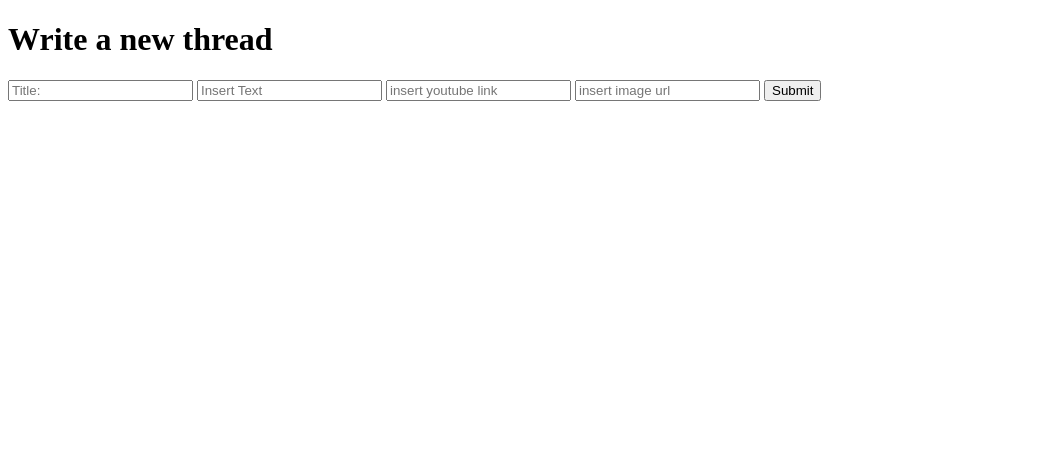
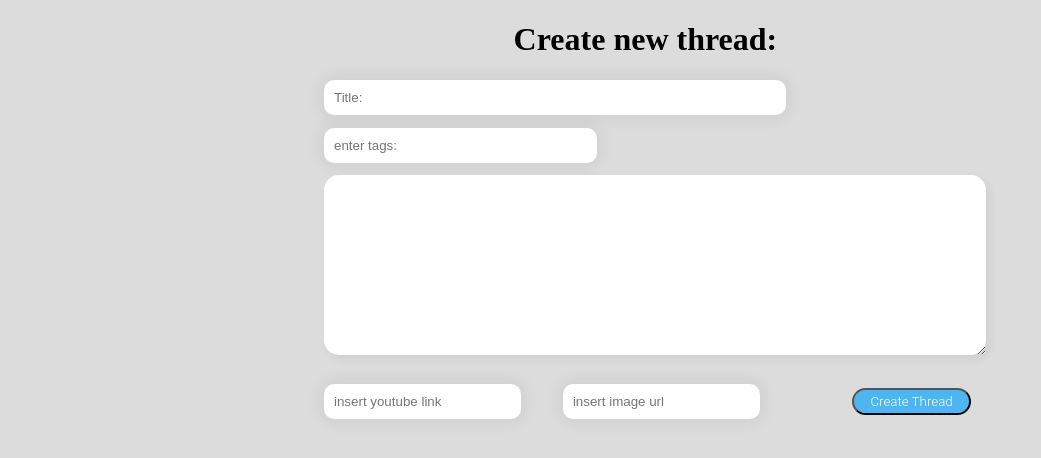
Before and after one commit to HiramLpzRdz/TechX-TeamMiners, a Flask app: page /new_thread in a window 1280 px wide. Shown: the top 458 px of the page, without its empty margins (0-1041 px from the left). Run offline with Flask 2, Linux system fonts and the light colour scheme; some libraries are stand-ins or nearby versions.

Commit message:
added basic css to thread and new thread

```diff
--- a/app.py
+++ b/app.py
@@ -85,6 +85,9 @@ def create_thread():
         il = request.form['image_link']
         if il != '':
             thread_info['image_link'] = il
+        tags = request.form['tags']
+        if tags != '':
+            thread_info['tags'] = tags.split()
         _id = threads.insert_one(thread_info)
         path = '/thread/' + str(_id.inserted_id)
         return redirect(path)
--- /dev/null
+++ b/static/css/new_thread.css
@@ -0,0 +1,75 @@
+body {
+   background-color: rgb(220,220,220);
+}
+
+h1 {
+   margin-left: 40%;
+}
+
+.post_text{
+  width:50%;
+  resize: vertical;
+  padding:15px;
+  border-radius:15px;
+  border:0;
+  box-shadow:4px 4px 10px rgba(0,0,0,0.06);
+  height: 150px;
+  margin-left: 25%;
+}
+
+input[type=text] {
+  padding:10px;
+  border:0;
+  box-shadow:0 0 15px 4px rgba(0,0,0,0.06);
+  border-radius:10px;
+}
+
+input[name=title]{
+   margin-left: 25%;
+   margin-bottom:1%;
+   width: 35%
+}
+
+input[name=video_link]{
+   margin-left: 25%;
+
+}
+
+input[name=image_link]{
+   margin-left: 3%;
+}
+
+input[name=tags]{
+   margin-left: 25%;
+   margin-bottom: 1%;
+   width: 20%;
+}
+
+input[type=submit]{
+   display:inline-block;
+   padding:0.3em 1.2em;
+   margin-left: 7%;
+   border-radius:2em;
+   box-sizing: border-box;
+   text-decoration:none;
+   font-family:'Roboto',sans-serif;
+   font-weight:300;
+   color:#FFFFFF;
+   background-color:#4eb5f1;
+   text-align:center;
+   transition: all 0.2s;
+}
+
+input[type=submit]:hover{
+   background-color:#4095c6;
+}
+@media all and (max-width:30em) {
+   input[type=submit]{
+      display:inline-block;
+      margin:0.2em auto;
+   }
+}
+
+.below_input{
+   margin-top:2%;
+}
--- a/templates/new_thread.html
+++ b/templates/new_thread.html
@@ -3,17 +3,22 @@
 <head>
     <meta charset="UTF-8">
     <title>Make a new thread</title>
+    <link rel="stylesheet" href="../static/css/new_thread.css">
 </head>
 <body>
     <h1>
-        Write a new thread
+        Create new thread:
     </h1>
     <form action = '/create_thread', method = 'POST'>
-        <input type="text" name='title' placeholder="Title:"/>
-        <input type="text" name="text" placeholder="Insert Text"/>
+        <input type="text" name='title' placeholder="Title:"/><br>
+        <input type="text" name="tags" placeholder="enter tags:"><br>
+        <textarea class="post_text" name="text" placeholder="new thread...">
+        </textarea><br>
+        <div class="below_input">
         <input type="text" name="video_link" placeholder="insert youtube link"/>
         <input type="text" name="image_link" placeholder="insert image url"/>
-        <input type="submit" value="Submit">
+        <input type="submit" value="Create Thread">
+        </div>
     </form>
 </body>
 </html>
```
Also changed, not shown: static/css/thread.css (added, +96 -0 lines), templates/thread.html (+11 -3 lines).
